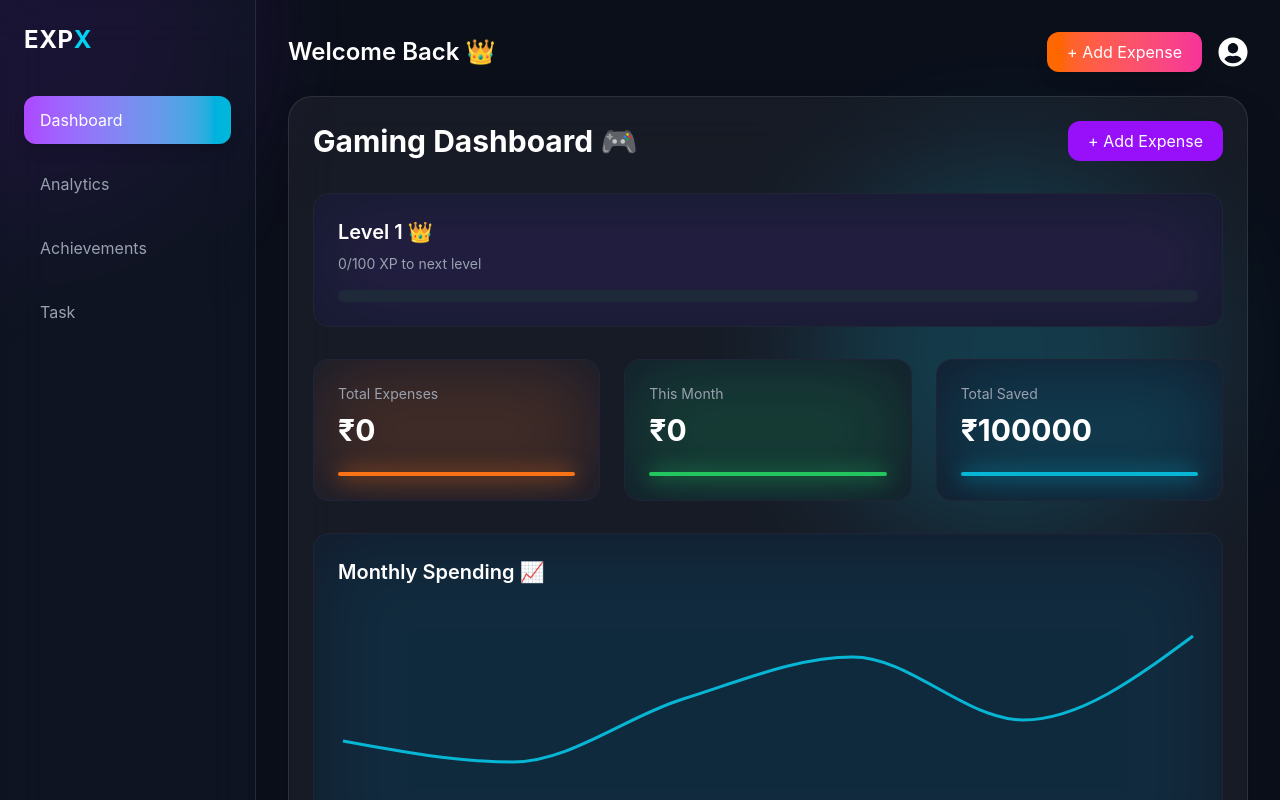
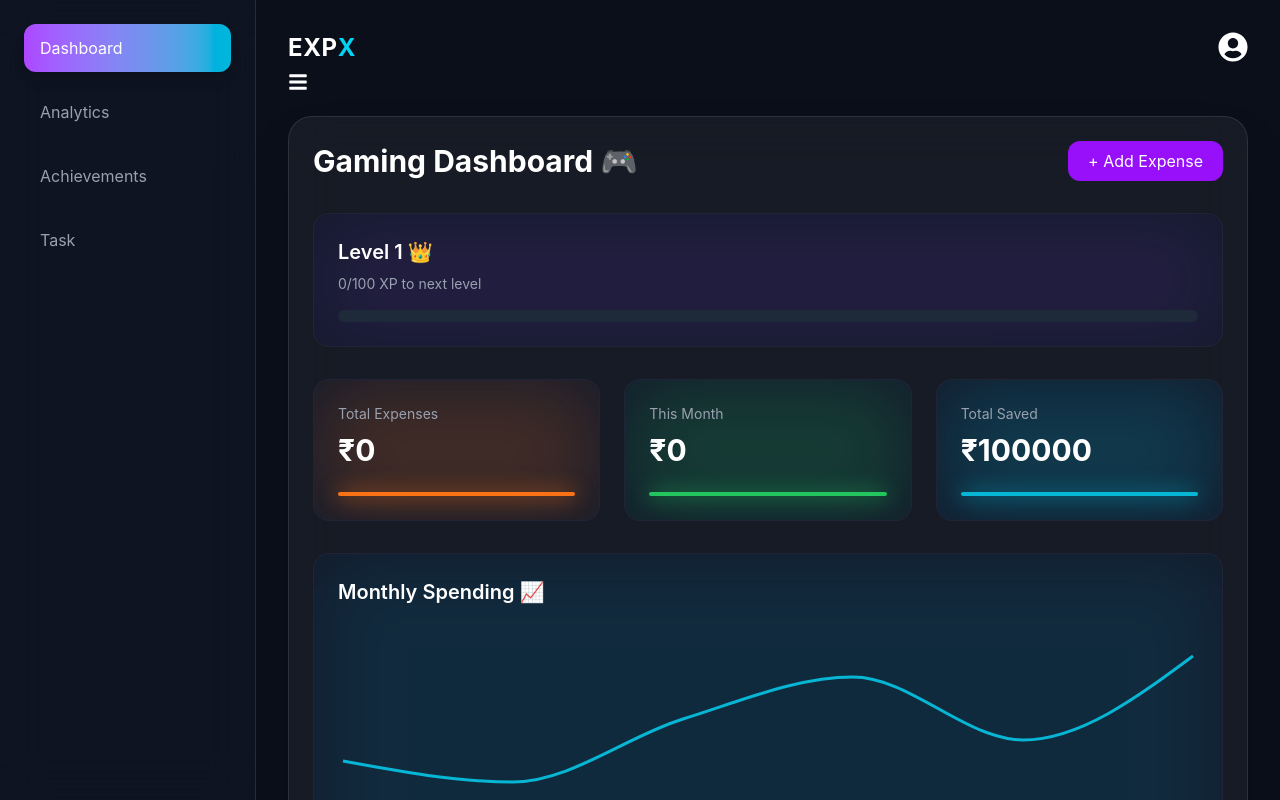
Before and after one commit to Charlie-ai786/Expense-Tracker, a React (Vite) app: page / in a window 1280 px wide. Shown: the top 800 px of the page. Built offline with nearby package versions, Linux system fonts and the light colour scheme.

Commit message:
side bar toggle added

```diff
--- a/src/components/expenses/ExpenseList.jsx
+++ b/src/components/expenses/ExpenseList.jsx
@@ -1,37 +1,37 @@
-import { useExpenses } from "../../context/ExpenseContext";
+// import { useExpenses } from "../../context/ExpenseContext";
 
-const ExpenseList = () => {
-  const { expenses, deleteExpense, totalAmount } = useExpenses();
+// const ExpenseList = () => {
+//   const { expenses, deleteExpense, totalAmount } = useExpenses();
 
-  return (
-    <div className="mt-6 bg-white/5 p-6 rounded-2xl border border-white/10">
-      <h2 className="text-xl mb-4">Expenses</h2>
+//   return (
+//     <div className="mt-6 bg-white/5 p-6 rounded-2xl border border-white/10">
+//       <h2 className="text-xl mb-4">Expenses</h2>
 
-      {expenses.length === 0 && <p>No expenses yet</p>}
+//       {expenses.length === 0 && <p>No expenses yet</p>}
 
-      {expenses.map((item) => (
-        <div
-          key={item.id}
-          className="flex justify-between items-center border-b border-white/10 py-2"
-        >
-          <span>{item.title}</span>
-          <div className="flex items-center gap-4">
-            <span>₹ {item.amount}</span>
-            <button
-              onClick={() => deleteExpense(item.id)}
-              className="text-red-400"
-            >
-              Delete
-            </button>
-          </div>
-        </div>
-      ))}
+//       {expenses.map((item) => (
+//         <div
+//           key={item.id}
+//           className="flex justify-between items-center border-b border-white/10 py-2"
+//         >
+//           <span>{item.title}</span>
+//           <div className="flex items-center gap-4">
+//             <span>₹ {item.amount}</span>
+//             <button
+//               onClick={() => deleteExpense(item.id)}
+//               className="text-red-400"
+//             >
+//               Delete
+//             </button>
+//           </div>
+//         </div>
+//       ))}
 
-      <div className="mt-4 font-bold">
-        Total: ₹ {totalAmount}
-      </div>
-    </div>
-  );
-};
+//       <div className="mt-4 font-bold">
+//         Total: ₹ {totalAmount}
+//       </div>
+//     </div>
+//   );
+// };
 
-export default ExpenseList;
+// export default ExpenseList;
--- a/src/components/layout/DashboardLayout.jsx
+++ b/src/components/layout/DashboardLayout.jsx
@@ -1,26 +1,29 @@
-import Navbar from "./navbar";
+import { useState } from "react";
+import Navbar from "./Navbar";
 import Sidebar from "./Sidebar";
 
+const DashboardLayout = ({ children }) => {
+  const [isOpen, setIsOpen] = useState(true);
 
-const DashboardLayout = ({ children }) => {
   return (
-    <div className="min-h-screen bg-[#0b0f1a] relative ">
-    <div className="relative z-10 flex">
+    <div className="min-h-screen bg-[#0b0f1a] relative">
 
-      {/* Background Glow Effects */}
-      <div className="absolute -top-40 -left-40 w-96 h-96 bg-purple-600 opacity-20 blur-3xl rounded-full"></div>
-      <div className="absolute top-40 right-20 w-96 h-96 bg-cyan-500 opacity-20 blur-3xl rounded-full"></div>
+      <Sidebar isOpen={isOpen} />
 
-        <Sidebar />
+      <div
+        className={`transition-all duration-300 ${
+          isOpen ? "ml-64" : "ml-0"
+        }`}
+      >
+        <div className="p-8">
+          <Navbar toggleSidebar={() => setIsOpen(!isOpen)} />
 
-        <div className="flex-1 p-8">
-          <Navbar />
           <div className="mt-6 bg-white/5 backdrop-blur-xl border border-white/10 rounded-3xl p-6 shadow-2xl">
             {children}
           </div>
         </div>
+      </div>
 
-      </div>
     </div>
   );
 };
--- a/src/components/layout/Navbar.jsx
+++ b/src/components/layout/Navbar.jsx
@@ -1,23 +1,27 @@
 import { useState } from "react";
-import { FaUserCircle } from "react-icons/fa";
-// import profileImage from "../../assets/profile.jpg";
+import { FaBars, FaUserCircle } from "react-icons/fa";
 
-const Navbar = () => {
+const Navbar = ({ toggleSidebar }) => {
   const [open, setOpen] = useState(false);
 
   return (
-    <div className="flex justify-between items-center relative z-50">
+    <div className="flex justify-between items-start relative z-50">
 
-      <h2 className="text-2xl font-semibold">
-        Welcome Back 👑
-      </h2>
+      {/* LEFT SIDE (Logo + Toggle stacked) */}
+      <div className="flex flex-col items-start">
 
-      <div className="flex items-center gap-4">
+        <h1 className="text-2xl font-bold tracking-wide">
+          EXP<span className="text-cyan-400">X</span>
+        </h1>
 
-        <button className="px-5 py-2 bg-linear-to-r from-orange-500 to-pink-500 rounded-xl hover:scale-105 transition shadow-lg">
-          + Add Expense
-        </button>
+        <FaBars
+          className="text-xl cursor-pointer hover:text-cyan-400 transition mt-2"
+          onClick={toggleSidebar}
+        />
 
+      </div>
+
+      {/* Right Side */}
       <div className="relative">
         <FaUserCircle
           className="text-3xl cursor-pointer hover:text-cyan-400 transition"
@@ -55,8 +59,6 @@ const Navbar = () => {
           </div>
         )}
       </div>
-
-      </div>
     </div>
   );
 };
--- a/src/components/layout/Sidebar.jsx
+++ b/src/components/layout/Sidebar.jsx
@@ -1,6 +1,6 @@
 import { Link, useLocation } from "react-router-dom";
 
-const Sidebar = () => {
+const Sidebar = ({ isOpen }) => {
   const location = useLocation();
 
   const navItem = (path, label) => (
@@ -8,7 +8,7 @@ const Sidebar = () => {
       to={path}
       className={`block px-4 py-3 rounded-xl transition ${
         location.pathname === path
-          ? "bg-linear-to-r from-purple-500 to-cyan-500 text-white shadow-lg"
+          ? "bg-gradient-to-r from-purple-500 to-cyan-500 text-white shadow-lg"
           : "text-gray-400 hover:text-white hover:bg-white/10"
       }`}
     >
@@ -17,19 +17,22 @@ const Sidebar = () => {
   );
 
   return (
-    <div className="w-64 min-h-screen bg-[#111827]/60 backdrop-blur-xl border-r border-white/10 p-6">
+    <div
+      className={`fixed top-0 left-0 h-screen w-64
+      bg-[#111827]/60 backdrop-blur-xl
+      border-r border-white/10 p-6
+      transform transition-transform duration-300 z-40
+      ${isOpen ? "translate-x-0" : "-translate-x-full"}
+      `}
+    >
 
-      <h1 className="text-2xl font-bold mb-10 tracking-wide">
-        EXP<span className="text-cyan-400">X</span>
-      </h1>
 
       <nav className="space-y-4">
         {navItem("/", "Dashboard")}
         {navItem("/analytics", "Analytics")}
         {navItem("/achievements", "Achievements")}
-        {navItem("/Task", "Task")}
+        {navItem("/task", "Task")}
       </nav>
-
     </div>
   );
 };
--- a/src/pages/Dashboard.jsx
+++ b/src/pages/Dashboard.jsx
@@ -24,14 +24,17 @@ const Dashboard = () => {
           Gaming Dashboard 🎮
         </h1>
 
-        <button
-          onClick={() => setIsOpen(true)}
+         <button
+          onClick={() => setIsOpen(!isOpen)}   // 🔥 TOGGLE FIX
           className="bg-purple-600 hover:bg-purple-700 px-5 py-2 rounded-xl transition"
         >
-          + Add Expense
+          {isOpen ? "Close" : "+ Add Expense"}  {/* 🔥 Dynamic Text */}
         </button>
       </div>
-
+      {/* Modal */}
+      {isOpen && (
+        <AddExpenseModal closeModal={() => setIsOpen(false)} />
+      )}
       {/* Level Card */}
       <LevelCard />
 
@@ -60,11 +63,6 @@ const Dashboard = () => {
       {/* Expense Table */}
       <ExpenseTable expenses={expenses} />
 
-      {/* Modal */}
-      {isOpen && (
-        <AddExpenseModal closeModal={() => setIsOpen(false)} />
-      )}
-
     </div>
   );
 };
```
Lines whose indentation alone changed are shown as unchanged.
